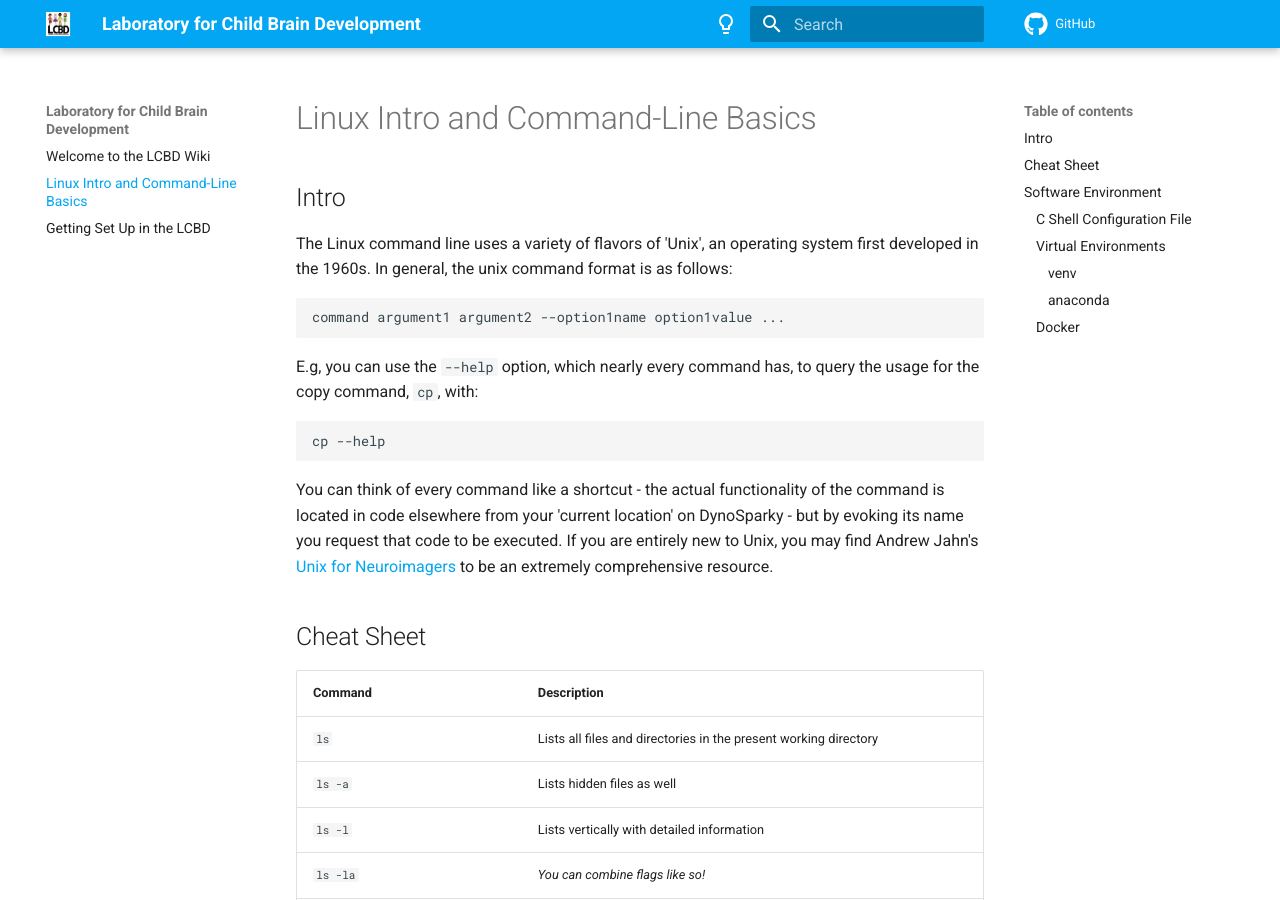
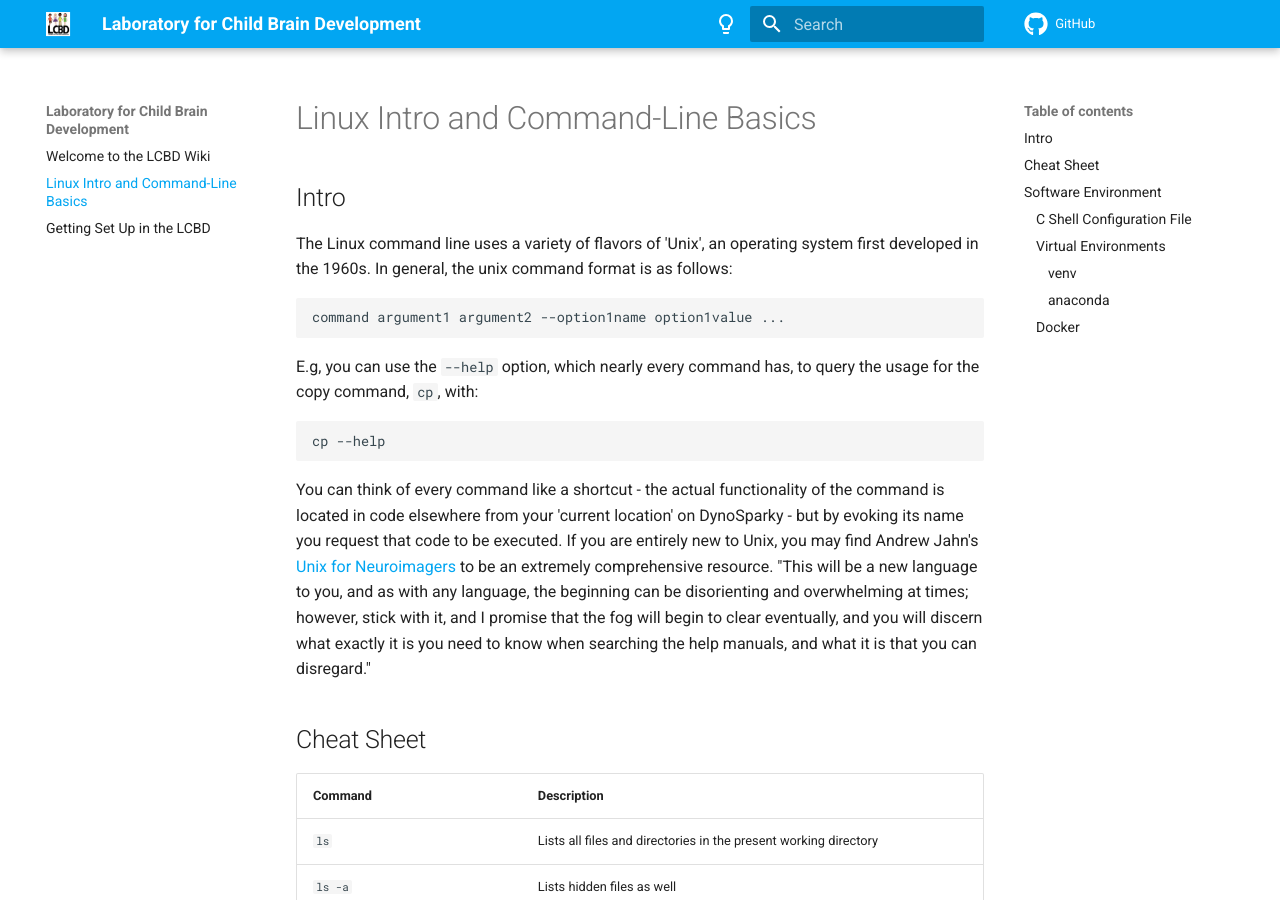
Before and after one commit to ChildBrainLab/ChildBrainLab.github.io, an MkDocs documentation site: the page built from docs/linux_wt.md, in a window 1280 px wide and 900 px high. Built offline with MkDocs 1.6.1 and Material for MkDocs 9.7.7, drawn with Linux system fonts in a browser that asks for light colours; comment, search, counter and statistics services are not loaded.

Commit message:
andy quote

````diff
--- a/docs/linux_wt.md
+++ b/docs/linux_wt.md
@@ -12,7 +12,7 @@ E.g, you can use the `--help` option, which nearly every command has, to query t
 cp --help
 ```
 
-You can think of every command like a shortcut - the actual functionality of the command is located in code elsewhere from your 'current location' on DynoSparky - but by evoking its name you request that code to be executed. If you are entirely new to Unix, you may find Andrew Jahn's [Unix for Neuroimagers](https://andysbrainbook.readthedocs.io/en/latest/unix/Unix_Intro.html) to be an extremely comprehensive resource.
+You can think of every command like a shortcut - the actual functionality of the command is located in code elsewhere from your 'current location' on DynoSparky - but by evoking its name you request that code to be executed. If you are entirely new to Unix, you may find Andrew Jahn's [Unix for Neuroimagers](https://andysbrainbook.readthedocs.io/en/latest/unix/Unix_Intro.html) to be an extremely comprehensive resource. "This will be a new language to you, and as with any language, the beginning can be disorienting and overwhelming at times; however, stick with it, and I promise that the fog will begin to clear eventually, and you will discern what exactly it is you need to know when searching the help manuals, and what it is that you can disregard."
 
 ## Cheat Sheet
 
````
